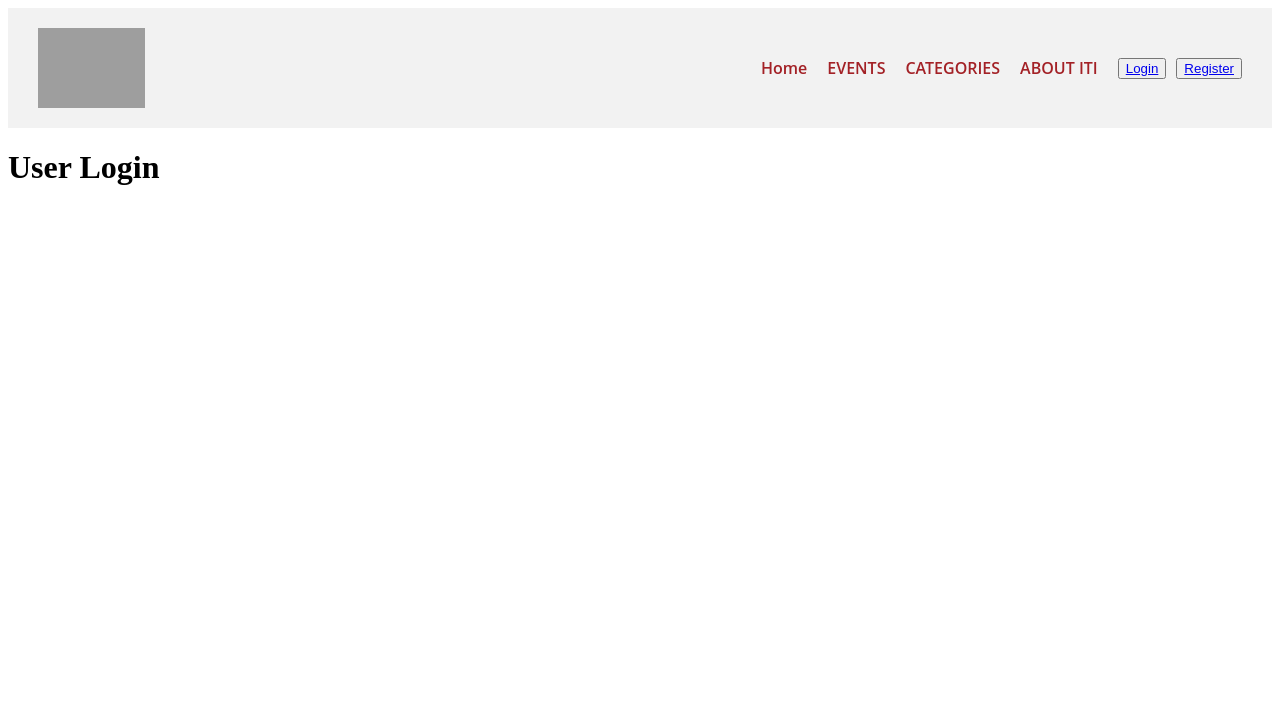
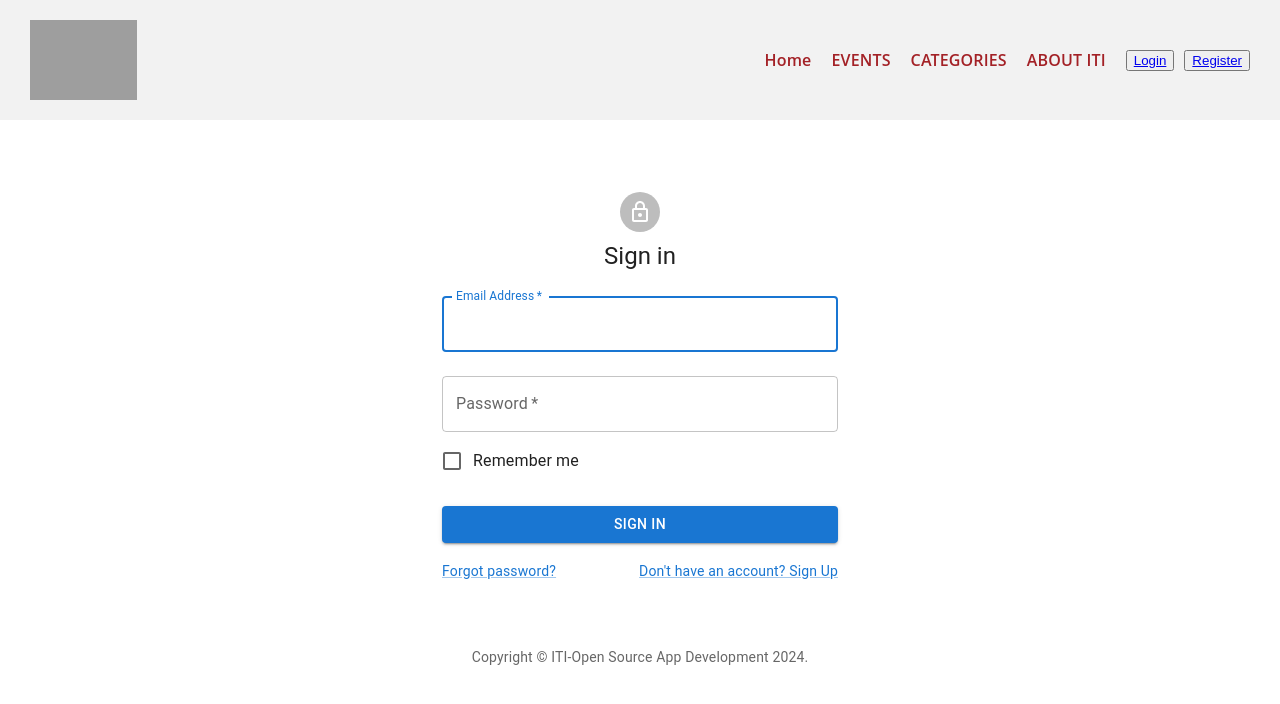
Before and after one commit to Abanoubmedhatseif/iti-events-client, a React (Vite) app: page / in a window 1280 px wide. Both pictures are taken after a click on the button "Login". Shown: the top 704 px of the page. Built offline with nearby package versions, Linux system fonts and the light colour scheme; grey boxes are pictures that could not be loaded.

Commit message:
added login and register

```diff
--- a/src/App.jsx
+++ b/src/App.jsx
@@ -8,23 +8,38 @@
 import Register from "./pages/UserRegister";
 import PageNotFound from "./pages/PageNotFound";
 import NavBar from "./components/NavBar";
+import { Box } from "@mui/material";
+import { createTheme, ThemeProvider } from "@mui/material/styles";
 
 function App() {
+  const defaultTheme = createTheme();
   return (
     <>
+      <ThemeProvider theme={defaultTheme}>
         <BrowserRouter>
           <NavBar />
+          <Box
+            sx={{
+              minHeight: "100vh",
+              display: "flex",
+            }}
+          >
             <Routes>
               <Route index element={<Home />} />
               <Route path="events" element={<Events />} />
               <Route path="events/:eventId" element={<EventDetails />} />
               <Route path="Categories" element={<Categories />} />
-          <Route path="Categories/:categoryId" element={<CategoryDetials />} />
+              <Route
+                path="Categories/:categoryId"
+                element={<CategoryDetials />}
+              />
               <Route path="login" element={<Login />} />
               <Route path="register" element={<Register />} />
               <Route path="*" element={<PageNotFound />} />
             </Routes>
+          </Box>
         </BrowserRouter>
+      </ThemeProvider>
     </>
   );
 }
--- a/src/pages/UserLogin.jsx
+++ b/src/pages/UserLogin.jsx
@@ -1,9 +1,112 @@
-function UserLogin() {
+import * as React from "react";
+import Avatar from "@mui/material/Avatar";
+import Button from "@mui/material/Button";
+import CssBaseline from "@mui/material/CssBaseline";
+import TextField from "@mui/material/TextField";
+import FormControlLabel from "@mui/material/FormControlLabel";
+import Checkbox from "@mui/material/Checkbox";
+import Link from "@mui/material/Link";
+import Grid from "@mui/material/Grid";
+import Box from "@mui/material/Box";
+import LockOutlinedIcon from "@mui/icons-material/LockOutlined";
+import Typography from "@mui/material/Typography";
+import Container from "@mui/material/Container";
+import { createTheme, ThemeProvider } from "@mui/material/styles";
+
+function Copyright(props) {
   return (
-    <div>
-      <h1>User Login</h1>
-    </div>
+    <Typography
+      variant="body2"
+      color="text.secondary"
+      align="center"
+      {...props}
+    >
+      {"Copyright © "}
+      <span color="inherit">ITI-Open Source App Development</span>{" "}
+      {new Date().getFullYear()}
+      {"."}
+    </Typography>
   );
 }
 
-export default UserLogin;
+const defaultTheme = createTheme();
+
+export default function SignIn() {
+  const handleSubmit = (event) => {
+    event.preventDefault();
+    const data = new FormData(event.currentTarget);
+    console.log({
+      email: data.get("email"),
+      password: data.get("password"),
+    });
+  };
+
+  return (
+    <Container component="main" maxWidth="xs">
+      <CssBaseline />
+      <Box
+        sx={{
+          marginTop: 8,
+          marginBottom: 4,
+          display: "flex",
+          flexDirection: "column",
+          alignItems: "center",
+        }}
+      >
+        <Avatar sx={{ m: 1, bgcolor: "a32126" }}>
+          <LockOutlinedIcon />
+        </Avatar>
+        <Typography component="h1" variant="h5">
+          Sign in
+        </Typography>
+        <Box component="form" onSubmit={handleSubmit} noValidate sx={{ mt: 1 }}>
+          <TextField
+            margin="normal"
+            required
+            fullWidth
+            id="email"
+            label="Email Address"
+            name="email"
+            autoComplete="email"
+            autoFocus
+          />
+          <TextField
+            margin="normal"
+            required
+            fullWidth
+            name="password"
+            label="Password"
+            type="password"
+            id="password"
+            autoComplete="current-password"
+          />
+          <FormControlLabel
+            control={<Checkbox value="remember" color="primary" />}
+            label="Remember me"
+          />
+          <Button
+            type="submit"
+            fullWidth
+            variant="contained"
+            sx={{ mt: 3, mb: 2 }}
+          >
+            Sign In
+          </Button>
+          <Grid container>
+            <Grid item xs>
+              <Link href="#" variant="body2">
+                Forgot password?
+              </Link>
+            </Grid>
+            <Grid item>
+              <Link href="register" variant="body2">
+                {"Don't have an account? Sign Up"}
+              </Link>
+            </Grid>
+          </Grid>
+        </Box>
+      </Box>
+      <Copyright sx={{ mt: 8, mb: 8 }} />
+    </Container>
+  );
+}
--- a/src/pages/UserRegister.jsx
+++ b/src/pages/UserRegister.jsx
@@ -1,9 +1,142 @@
-function UserRegister() {
+import * as React from "react";
+import Avatar from "@mui/material/Avatar";
+import Button from "@mui/material/Button";
+import CssBaseline from "@mui/material/CssBaseline";
+import TextField from "@mui/material/TextField";
+import FormControlLabel from "@mui/material/FormControlLabel";
+import Checkbox from "@mui/material/Checkbox";
+import Link from "@mui/material/Link";
+import Grid from "@mui/material/Grid";
+import Box from "@mui/material/Box";
+import LockOutlinedIcon from "@mui/icons-material/LockOutlined";
+import Typography from "@mui/material/Typography";
+import Container from "@mui/material/Container";
+import { createTheme, ThemeProvider } from "@mui/material/styles";
+
+function Copyright(props) {
   return (
-    <div>
-      <h1>User Registeration</h1>
-    </div>
+    <Typography
+      variant="body2"
+      color="text.secondary"
+      align="center"
+      {...props}
+    >
+      {"Copyright © "}
+      <span color="inherit">ITI-Open Source App Development</span>{" "}
+      {new Date().getFullYear()}
+      {"."}
+    </Typography>
   );
 }
 
-export default UserRegister;
+const defaultTheme = createTheme();
+
+export default function SignUp() {
+  const handleSubmit = (event) => {
+    event.preventDefault();
+    const data = new FormData(event.currentTarget);
+    console.log({
+      email: data.get("email"),
+      password: data.get("password"),
+    });
+  };
+
+  return (
+    <ThemeProvider theme={defaultTheme}>
+      <Container component="main" maxWidth="xs">
+        <CssBaseline />
+        <Box
+          sx={{
+            marginTop: 8,
+            display: "flex",
+            flexDirection: "column",
+            alignItems: "center",
+            flexGrow: 1,
+          }}
+        >
+          <Avatar sx={{ m: 1, bgcolor: "#a32126" }}>
+            <LockOutlinedIcon />
+          </Avatar>
+          <Typography component="h1" variant="h5">
+            Sign up
+          </Typography>
+          <Box
+            component="form"
+            noValidate
+            onSubmit={handleSubmit}
+            sx={{ mt: 3 }}
+          >
+            <Grid container spacing={2}>
+              <Grid item xs={12} sm={6}>
+                <TextField
+                  autoComplete="given-name"
+                  name="firstName"
+                  required
+                  fullWidth
+                  id="firstName"
+                  label="First Name"
+                  autoFocus
+                />
+              </Grid>
+              <Grid item xs={12} sm={6}>
+                <TextField
+                  required
+                  fullWidth
+                  id="lastName"
+                  label="Last Name"
+                  name="lastName"
+                  autoComplete="family-name"
+                />
+              </Grid>
+              <Grid item xs={12}>
+                <TextField
+                  required
+                  fullWidth
+                  id="email"
+                  label="Email Address"
+                  name="email"
+                  autoComplete="email"
+                />
+              </Grid>
+              <Grid item xs={12}>
+                <TextField
+                  required
+                  fullWidth
+                  name="password"
+                  label="Password"
+                  type="password"
+                  id="password"
+                  autoComplete="new-password"
+                />
+              </Grid>
+              <Grid item xs={12}>
+                <FormControlLabel
+                  control={
+                    <Checkbox value="allowExtraEmails" color="primary" />
+                  }
+                  label="I want to receive inspiration, marketing promotions and updates via email."
+                />
+              </Grid>
+            </Grid>
+            <Button
+              type="submit"
+              fullWidth
+              variant="contained"
+              sx={{ mt: 3, mb: 2 }}
+            >
+              Sign Up
+            </Button>
+            <Grid container justifyContent="flex-end">
+              <Grid item>
+                <Link href="login" variant="body2">
+                  Already have an account? Sign in
+                </Link>
+              </Grid>
+            </Grid>
+          </Box>
+        </Box>
+        <Copyright sx={{ mt: 5 }} />
+      </Container>
+    </ThemeProvider>
+  );
+}
```
Lines whose indentation alone changed are shown as unchanged.
